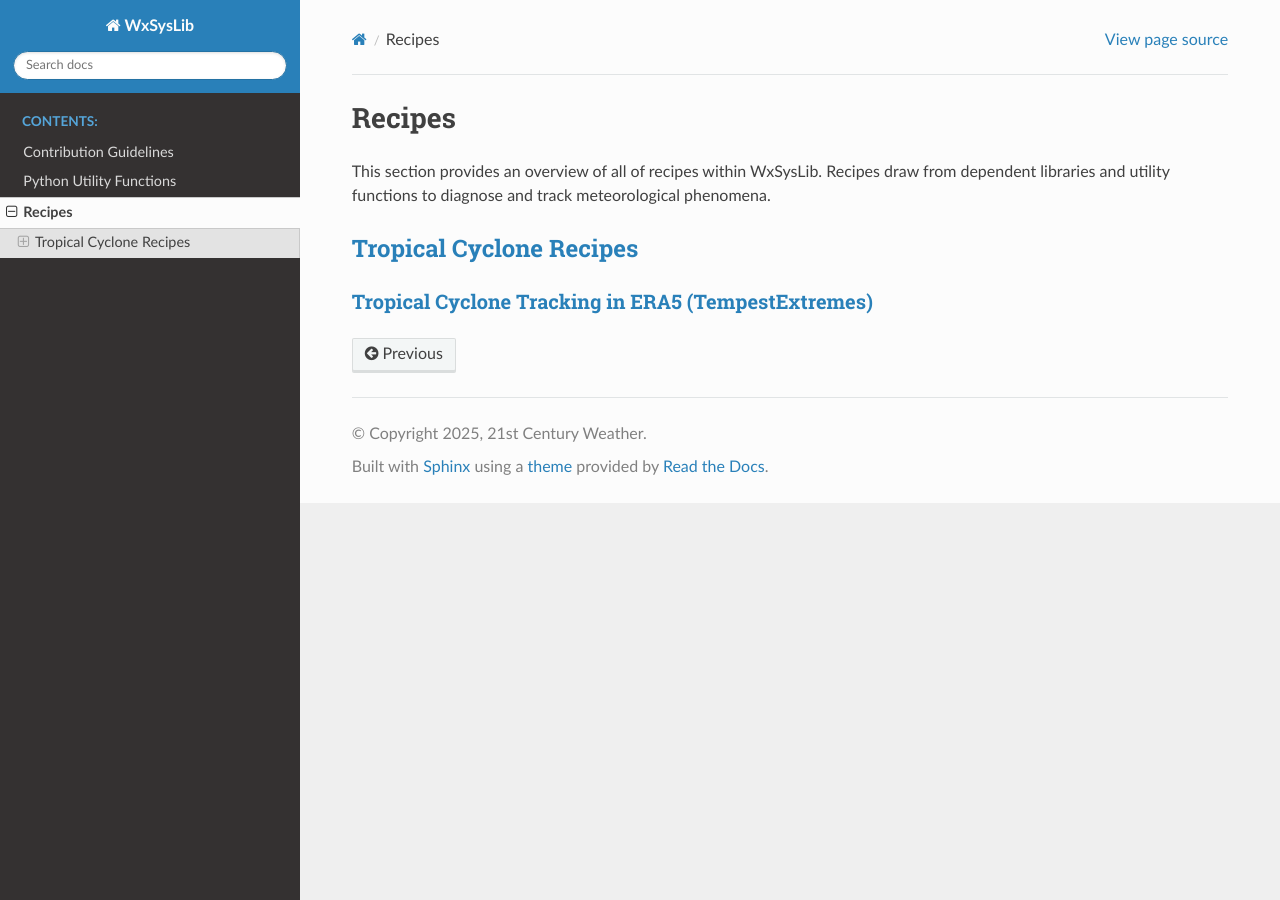
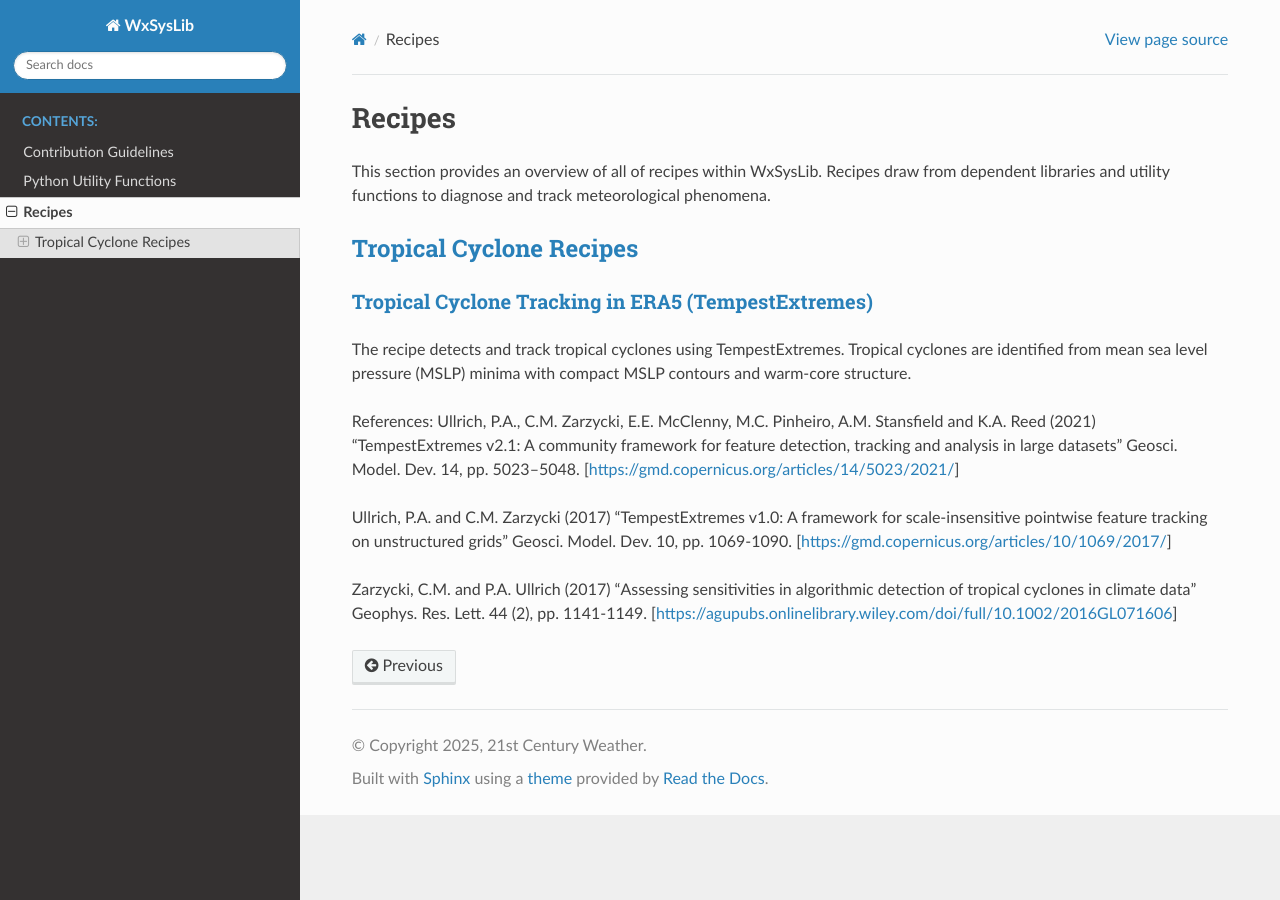
Before and after one commit to andrewbrown31/WxSysLib, a Sphinx documentation site: the page built from docs/recipes/index.rst, in a window 1280 px wide. Built offline with Sphinx 7.4.7 and the Read the Docs theme 3.1.0, drawn with Linux system fonts in a browser that asks for light colours.

Commit message:
Update index.rst

```diff
--- a/docs/recipes/index.rst
+++ b/docs/recipes/index.rst
@@ -14,3 +14,12 @@ This section provides an overview of all of recipes within WxSysLib. Recipes dra
 
 `Tropical Cyclone Tracking in ERA5 (TempestExtremes) <https://github.com/21centuryweather/WxSysLib/blob/main/recipes/tropical_cyclones/tropical_cyclone_era5.ipynb>`_
 ____________________________________________________________________________________________________________________________________________________________________
+
+The recipe detects and track tropical cyclones using TempestExtremes. Tropical cyclones are identified from mean sea level pressure (MSLP) minima with compact MSLP contours and warm-core structure.
+
+References:
+Ullrich, P.A., C.M. Zarzycki, E.E. McClenny, M.C. Pinheiro, A.M. Stansfield and K.A. Reed (2021) "TempestExtremes v2.1: A community framework for feature detection, tracking and analysis in large datasets" Geosci. Model. Dev. 14, pp. 5023–5048. [https://gmd.copernicus.org/articles/14/5023/2021/]
+
+Ullrich, P.A. and C.M. Zarzycki (2017) "TempestExtremes v1.0: A framework for scale-insensitive pointwise feature tracking on unstructured grids" Geosci. Model. Dev. 10, pp. 1069-1090. [https://gmd.copernicus.org/articles/10/1069/2017/]
+
+Zarzycki, C.M. and P.A. Ullrich (2017) "Assessing sensitivities in algorithmic detection of tropical cyclones in climate data" Geophys. Res. Lett. 44 (2), pp. 1141-1149. [https://agupubs.onlinelibrary.wiley.com/doi/full/10.1002/2016GL071606]
```
